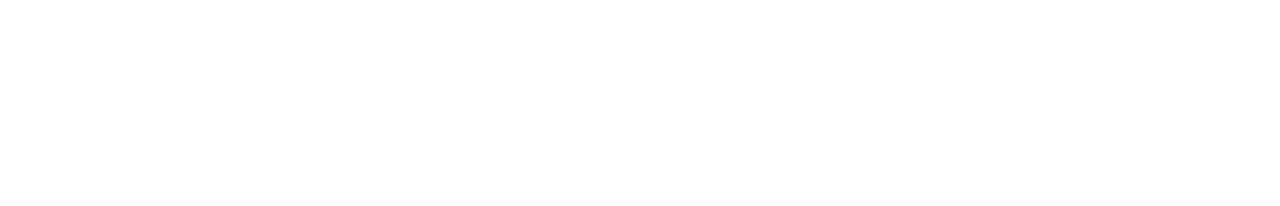
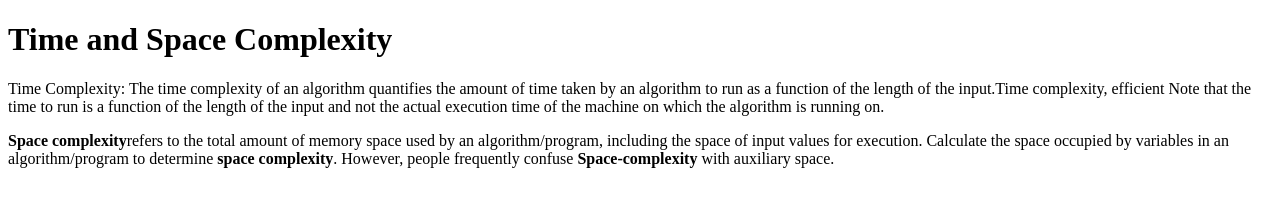
Before and after one commit to acciojob/time-and-space-complexity-yugandhar848, a website: page main.html in a window 1280 px wide. Drawn offline with Linux system fonts and the light colour scheme.

Commit message:
created a submission

```diff
--- a/main.html
+++ b/main.html
@@ -8,6 +8,9 @@
 
 <body>
 	<!-- the entire body must be written by student -->
+	<h1>Time and Space Complexity</h1>
+	<p>Time Complexity: The time complexity of an algorithm quantifies the amount of time taken by an algorithm to run as a function of the length of the input.Time complexity, efficient Note that the time to run is a function of the length of the input and not the actual execution time of the machine on which the algorithm is running on.</p>
+	<p><b>Space complexity</b>refers to the total amount of memory space used by an algorithm/program, including the space of input values for execution. Calculate the space occupied by variables in an algorithm/program to determine<b> space complexity</b>. However, people frequently confuse <b>Space-complexity</b> with auxiliary space.</p>
     <script type="text/javascript" src="./script.js">
 </script>
 
```
